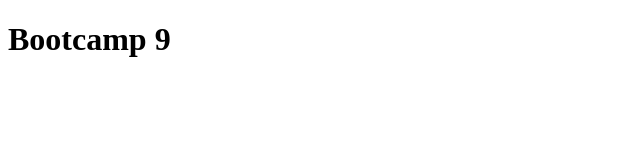
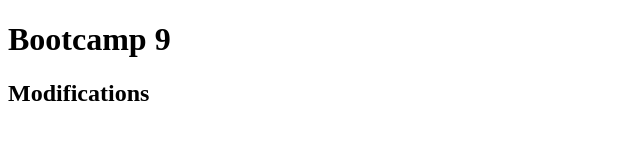
Before and after one commit to hadijahkyampeire/boot-camp-9, a plain HTML site: page index.html in a window 1280 px wide. Shown: the whole page, without its empty margins (0-640 px from the left). Drawn offline with Linux system fonts and the light colour scheme.

Commit message:
Modify index.html

```diff
--- a/index.html
+++ b/index.html
@@ -5,5 +5,8 @@
 </head>
 <body>
     <h1>Bootcamp 9</h1>
+    <h2>Modifications
+
+    </h2>
 </body>
 </html>
```
